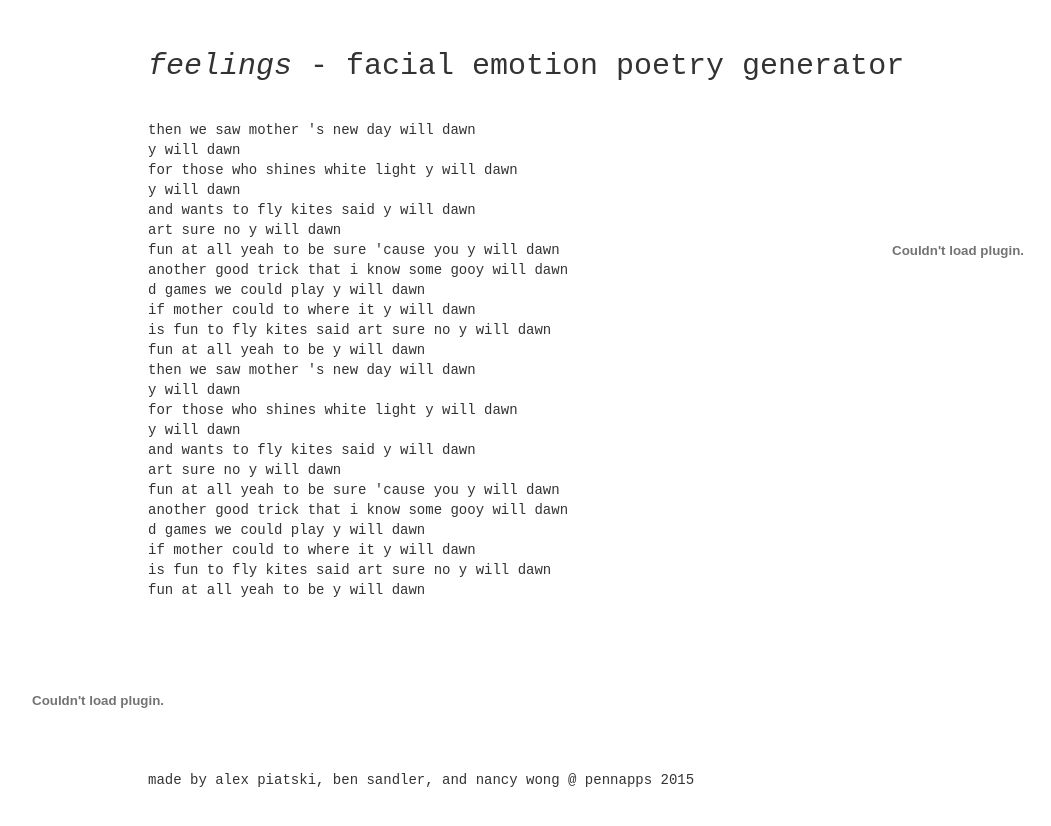
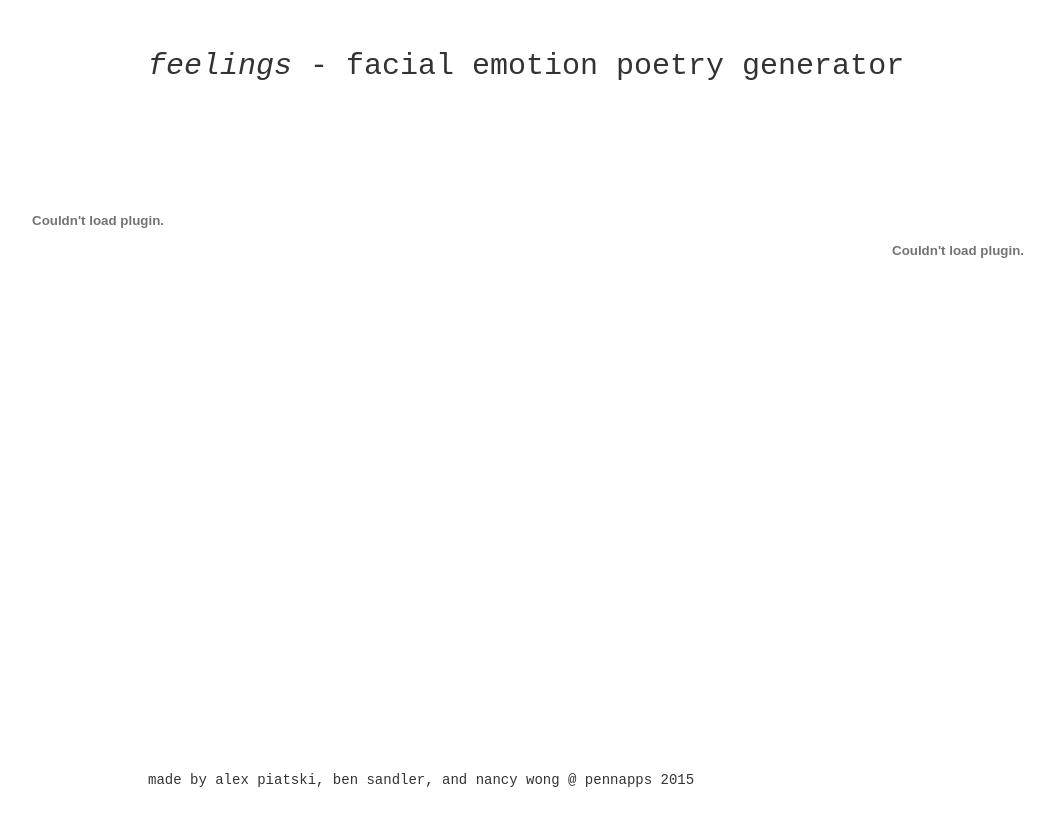
Before and after one commit to rileynwong/interactive-poem-generator, a Flask app: page / in a window 1280 px wide. Shown: the whole page, without its empty margins (2-1053 px from the left). After the commit the page ends 787 px from the top, so only its background shows below. Run offline with Flask 2, Linux system fonts and the light colour scheme; data that the repository does not hold is empty; some libraries are stand-ins or nearby versions.

Commit message:
Ajax request appends new poem line

```diff
--- a/static/js/main.js
+++ b/static/js/main.js
@@ -39,12 +39,12 @@ jQuery("#webcam").webcam({
     }
 });
 
-//$(document).ready(function() {
-//    setInterval(scrollBottom, 2000);
-//});
-
 function scrollBottom(){
     $("html, body").animate({ scrollTop: $(document).height() }, "fast");
+}
+
+function appendLine(text) {
+    $("#poetry").append(text + "<br>");
 }
 
 // send request to server
@@ -55,10 +55,9 @@ function poll() {
             url: "/poem",
             type: "GET",
             success: function(data) {
-                console.log(data);
+                appendLine(data);
                 scrollBottom();
             },
-            dataType: "json",
             complete: poll,
             timeout: 2000
         })
--- a/templates/index.html
+++ b/templates/index.html
@@ -32,31 +32,6 @@
 
         <div id="webcam"></div>
         <div id="poetry">
-
-            then we saw mother 's new day will dawn<br>
-                                        y will dawn<br>
- for those who shines white light       y will dawn<br>
-                                        y will dawn<br>
- and wants to fly kites said            y will dawn<br>
- art sure no                            y will dawn<br>
- fun at all yeah to be sure 'cause you  y will dawn<br>
- another good trick that i know some gooy will dawn<br>d games
- we could play                          y will dawn<br>
- if mother could to where it            y will dawn<br>
- is fun to fly kites said art sure no   y will dawn<br>
- fun at all yeah to be                  y will dawn<br>
-            then we saw mother 's new day will dawn<br>
-                                        y will dawn<br>
- for those who shines white light       y will dawn<br>
-                                        y will dawn<br>
- and wants to fly kites said            y will dawn<br>
- art sure no                            y will dawn<br>
- fun at all yeah to be sure 'cause you  y will dawn<br>
- another good trick that i know some gooy will dawn<br>d games
- we could play                          y will dawn<br>
- if mother could to where it            y will dawn<br>
- is fun to fly kites said art sure no   y will dawn<br>
- fun at all yeah to be                  y will dawn<br>
         </div>
 </div>
 
```
